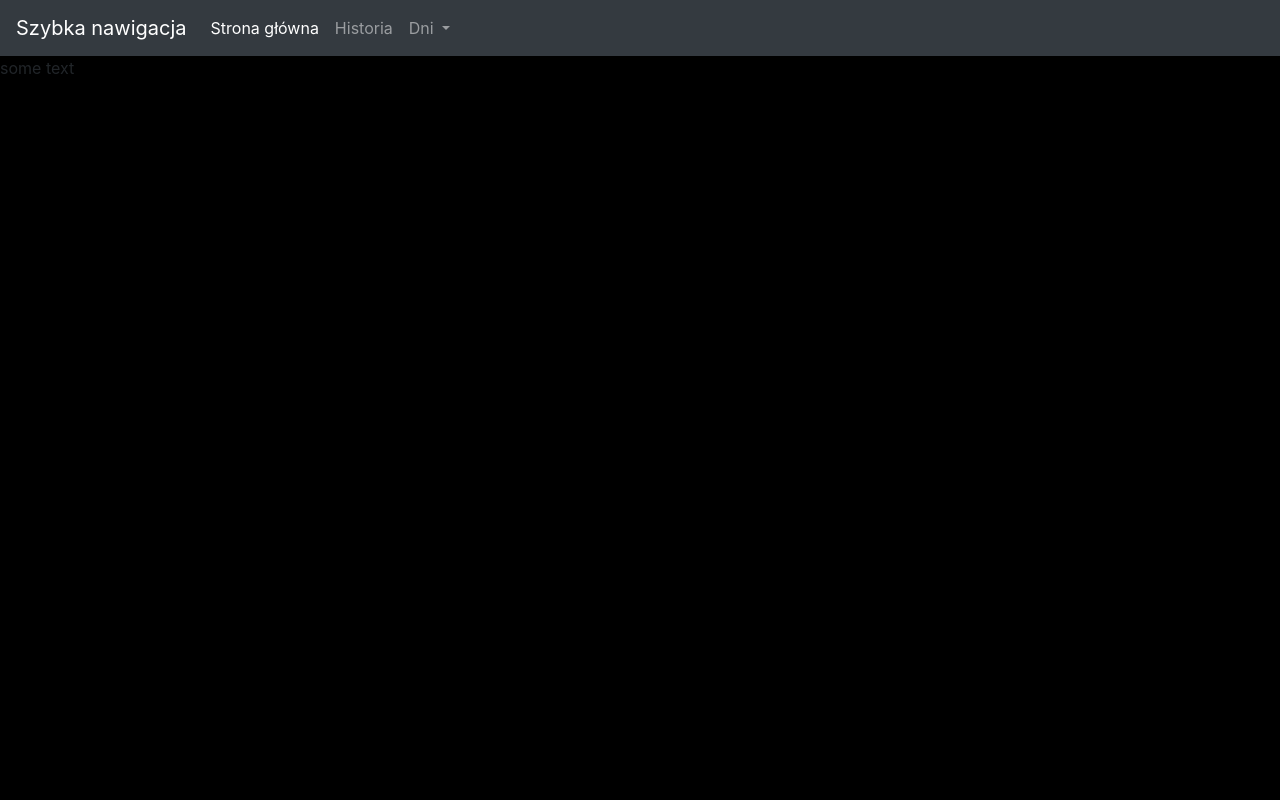
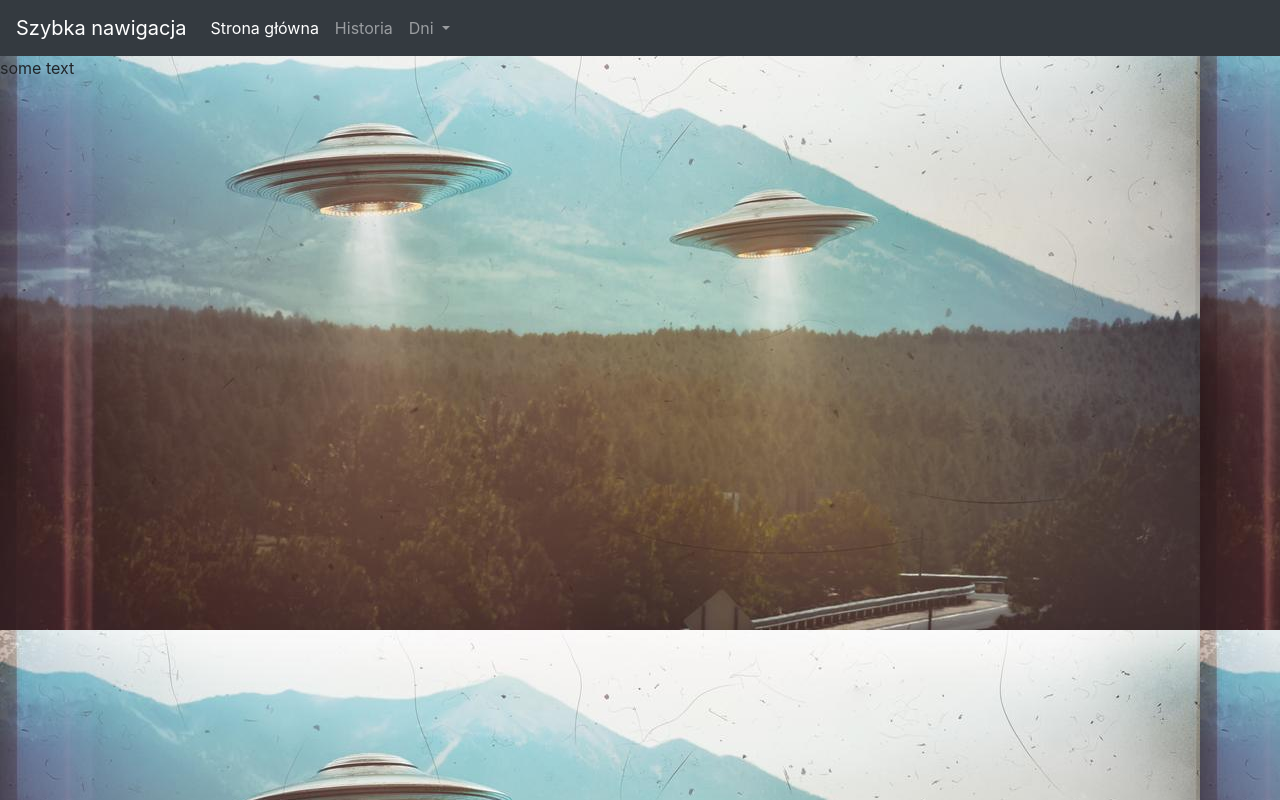
Before and after one commit to FlyingMedusa/UFO_Flask, a Flask app: page / in a window 1280 px wide. Run offline with Flask 2, Linux system fonts and the light colour scheme; some libraries are stand-ins or nearby versions.

Commit message:
background

```diff
--- /dev/null
+++ b/static/styles/mainstyle.css
@@ -0,0 +1,4 @@
+body{
+    background-image: url("../images/ufo_baza.jpg");
+    background-color: #000;
+}
--- a/templates/base.html
+++ b/templates/base.html
@@ -2,7 +2,7 @@
 <html lang="en" dir="ltr">
   <head>
     <link rel="stylesheet" href="https://stackpath.bootstrapcdn.com/bootstrap/4.3.1/css/bootstrap.min.css" integrity="sha384-ggOyR0iXCbMQv3Xipma34MD+dH/1fQ784/j6cY/iJTQUOhcWr7x9JvoRxT2MZw1T" crossorigin="anonymous">
-    <link rel="stylesheet" href="style.css">
+    <link rel="stylesheet" type= "text/css" href= "{{ url_for('static',filename='styles/mainstyle.css') }}">
     <meta charset="utf-8">
     <title>{% block title%}{% endblock %}</title>
   </head>
--- a/templates/style.css
+++ /dev/null
@@ -1,3 +0,0 @@
-body{
-    background-color: #000;
-}
```
Also changed, not shown: static/images/ufo_baza.jpg (renamed from templates/images/ufo_baza.jpg).
